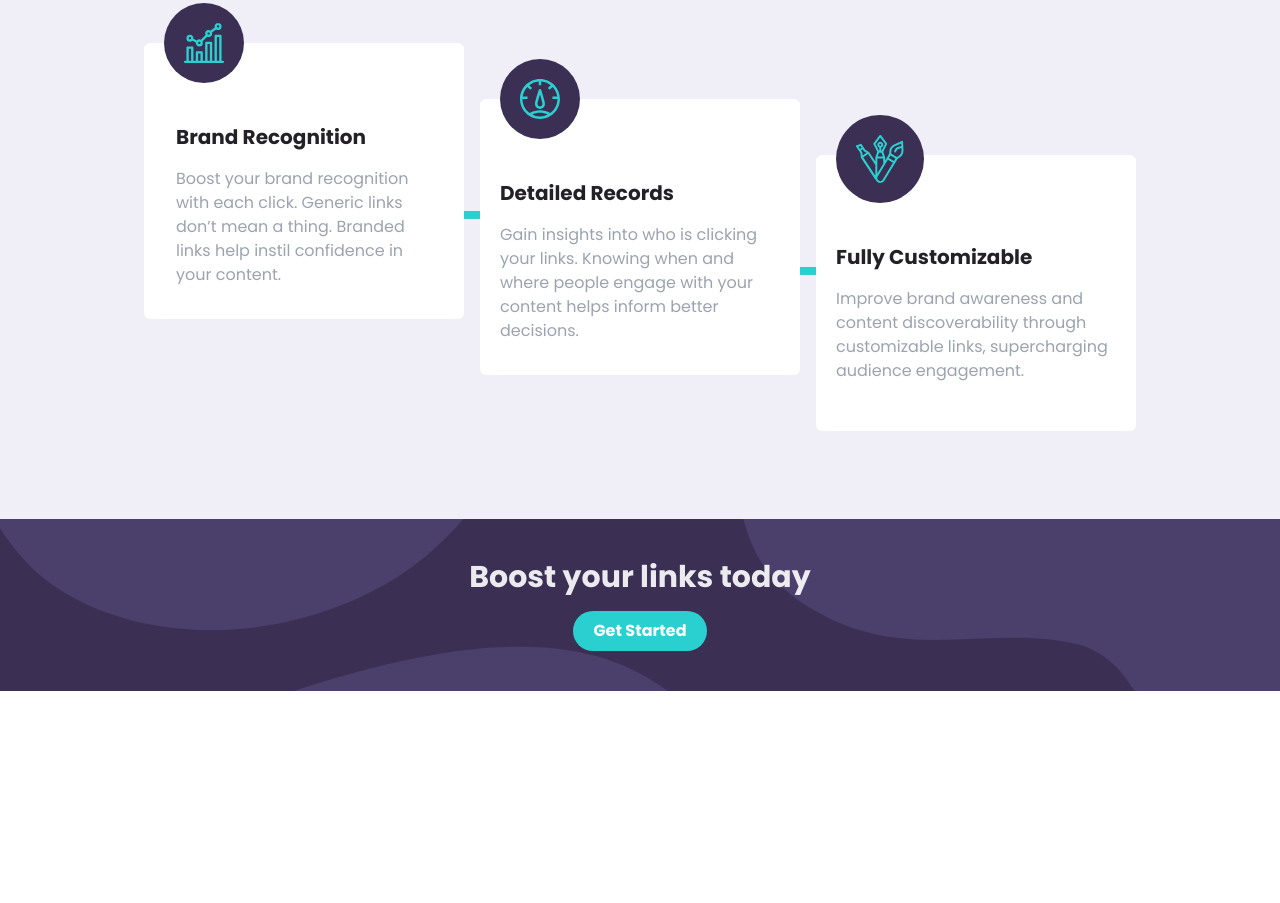
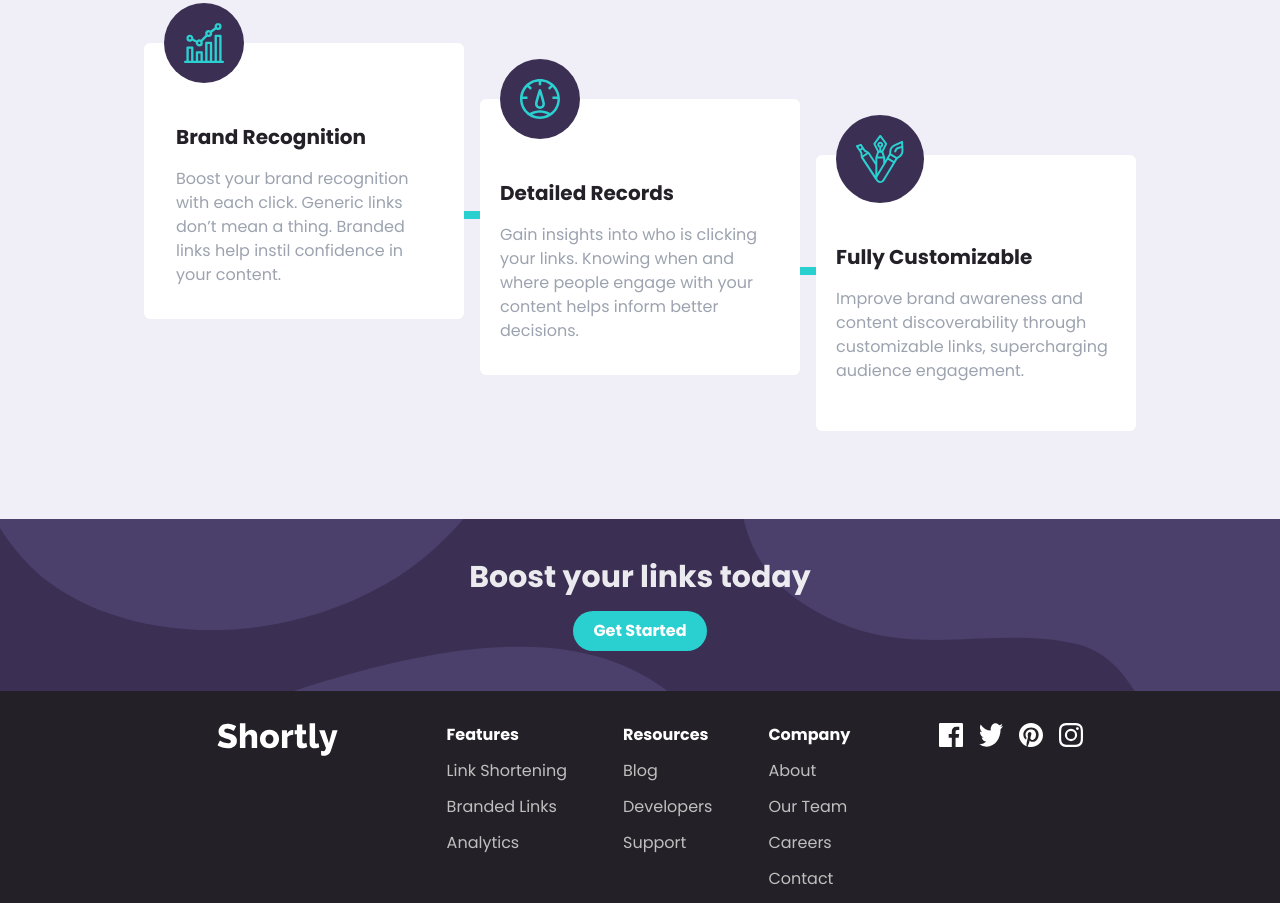
Before and after one commit to ldreaaml/url-shortening-app, a website: page src/index.html in a window 1280 px wide. Shown: the part 1074-1977 px from the top of the page. Before the commit the page ends 1765 px from the top, so only its background shows below. Drawn offline with Linux system fonts and the light colour scheme.

Commit message:
add footer

```diff
--- a/src/index.html
+++ b/src/index.html
@@ -175,6 +175,7 @@
             </div>
     </section>
 
+    <!-- CTA -->
     <section id="cta" class="bg-DarkViolet">
         <div class="flex flex-col py-10 space-y-4 items-center">
             <h2 class="text-white text-3xl font-bold opacity-90">
@@ -184,35 +185,48 @@
         </div>
     </section>
 
+    <!-- Footer -->
+    <footer class="bg-VeryDarkViolet ">
+        <div
+            class="container flex flex-col mx-auto items-center space-y-5 py-3  md:flex-row md:justify-around md:items-start">
+            <div class="p-5">
+                <img src="images/white-logo.svg" alt="">
+            </div>
+
+            <div class="flex flex-row space-x-14">
+                <div class="flex flex-col space-y-3 text-center md:text-left">
+                    <p class="text-white font-bold">Features</p>
+                    <a href="#" class="text-Gray hover:text-Cyan">Link Shortening</a>
+                    <a href="#" class="text-Gray hover:text-Cyan">Branded Links</a>
+                    <a href="#" class="text-Gray hover:text-Cyan">Analytics</a>
+                </div>
+                <div class="flex flex-col space-y-3 text-center md:text-left">
+                    <p class="text-white font-bold">Resources</p>
+                    <a href="#" class="text-Gray hover:text-Cyan">Blog</a>
+                    <a href="#" class="text-Gray hover:text-Cyan">Developers</a>
+                    <a href="#" class="text-Gray hover:text-Cyan">Support</a>
+                </div>
+                <div class="flex flex-col space-y-3 text-center md:text-left">
+                    <p class="text-white font-bold">Company</p>
+                    <a href="#" class="text-Gray hover:text-Cyan">About</a>
+                    <a href="#" class="text-Gray hover:text-Cyan">Our Team</a>
+                    <a href="#" class="text-Gray hover:text-Cyan">Careers</a>
+                    <a href="#" class="text-Gray hover:text-Cyan">Contact</a>
+                </div>
+            </div>
+            <div class="flex flex-row space-x-4">
+                <img src="images/icon-facebook.svg" alt="">
+                <img src="images/icon-twitter.svg" alt="">
+                <img src="images/icon-pinterest.svg" alt="">
+                <img src="images/icon-instagram.svg" alt="">
+            </div>
+        </div>
+
+    </footer>
+
     <!--
 
 
-
-
-
-
-    Boost your links today
-
-    Get Started
-
-    Features
-
-    Link Shortening
-    Branded Links
-    Analytics
-
-    Resources
-
-    Blog
-    Developers
-    Support
-
-    Company
-
-    About
-    Our Team
-    Careers
-    Contact
 
     <div class="attribution">
         Challenge by <a href="https://www.frontendmentor.io?ref=challenge" target="_blank">Frontend Mentor</a>.
```
Also changed, not shown: src/images/white-logo.svg (added), src/styles/output.css.
